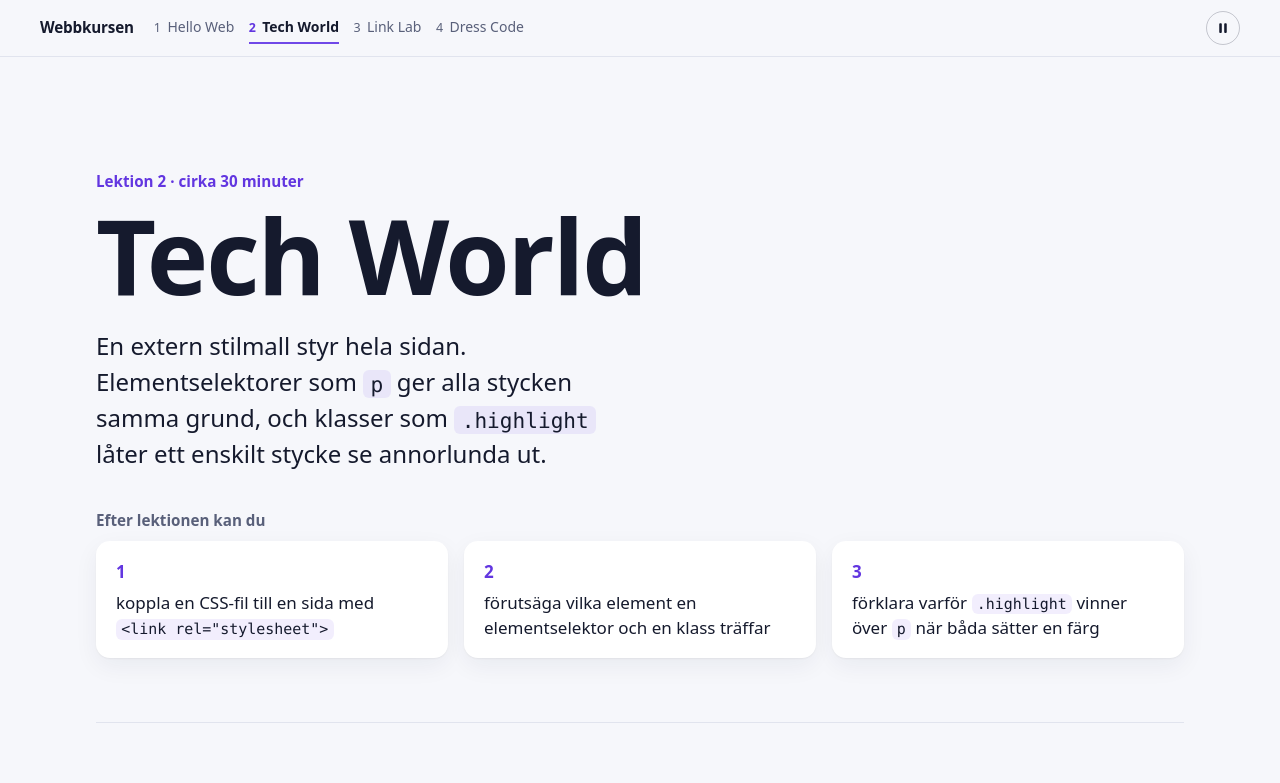
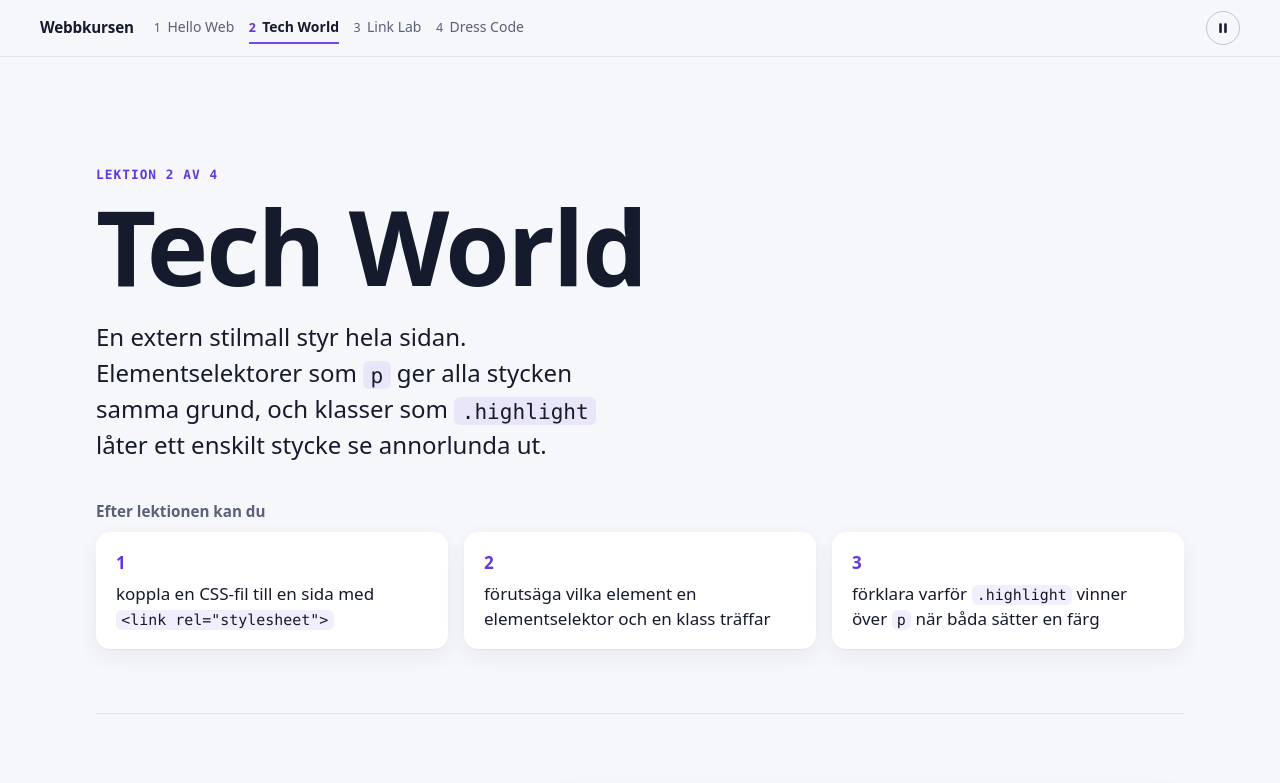
Before and after one commit to abdimannor/tech-world, a website: page index.html in a window 1280 px wide. Shown: the top 783 px of the page. Drawn offline with Linux system fonts and the light colour scheme.

Commit message:
Lesson label: same wording and style as the other three lessons

```diff
--- a/index.html
+++ b/index.html
@@ -37,7 +37,7 @@
 
   <main>
     <header class="hero rise">
-      <p class="eyebrow">Lektion 2 <span aria-hidden="true">&middot;</span> cirka 30 minuter</p>
+      <p class="eyebrow">Lektion 2 av 4</p>
       <h1>Tech World</h1>
       <p class="lead">En extern stilmall styr hela sidan. Elementselektorer som <code>p</code> ger alla stycken samma grund, och klasser som <code>.highlight</code> låter ett enskilt stycke se annorlunda ut.</p>
       <h2 class="goals-title">Efter lektionen kan du</h2>
--- a/lesson.css
+++ b/lesson.css
@@ -112,3 +112,6 @@ a:focus-visible, button:focus-visible, input:focus-visible, .demo-switch:focus-w
 :root[data-motion="on"] .rise:nth-of-type(4) { animation-delay: 180ms; }
 :root[data-motion="on"] .rise:nth-of-type(5) { animation-delay: 240ms; }
 @keyframes rise { from { opacity: 0; transform: translateY(8px); } }
+
+/* Shared with the other lessons: the small label above the title. */
+.eyebrow { display: block; margin: 0 0 .9rem; font: 600 .8rem/1 ui-monospace, SFMono-Regular, Menlo, monospace; letter-spacing: .08em; text-transform: uppercase; color: var(--accent-text); }
```
